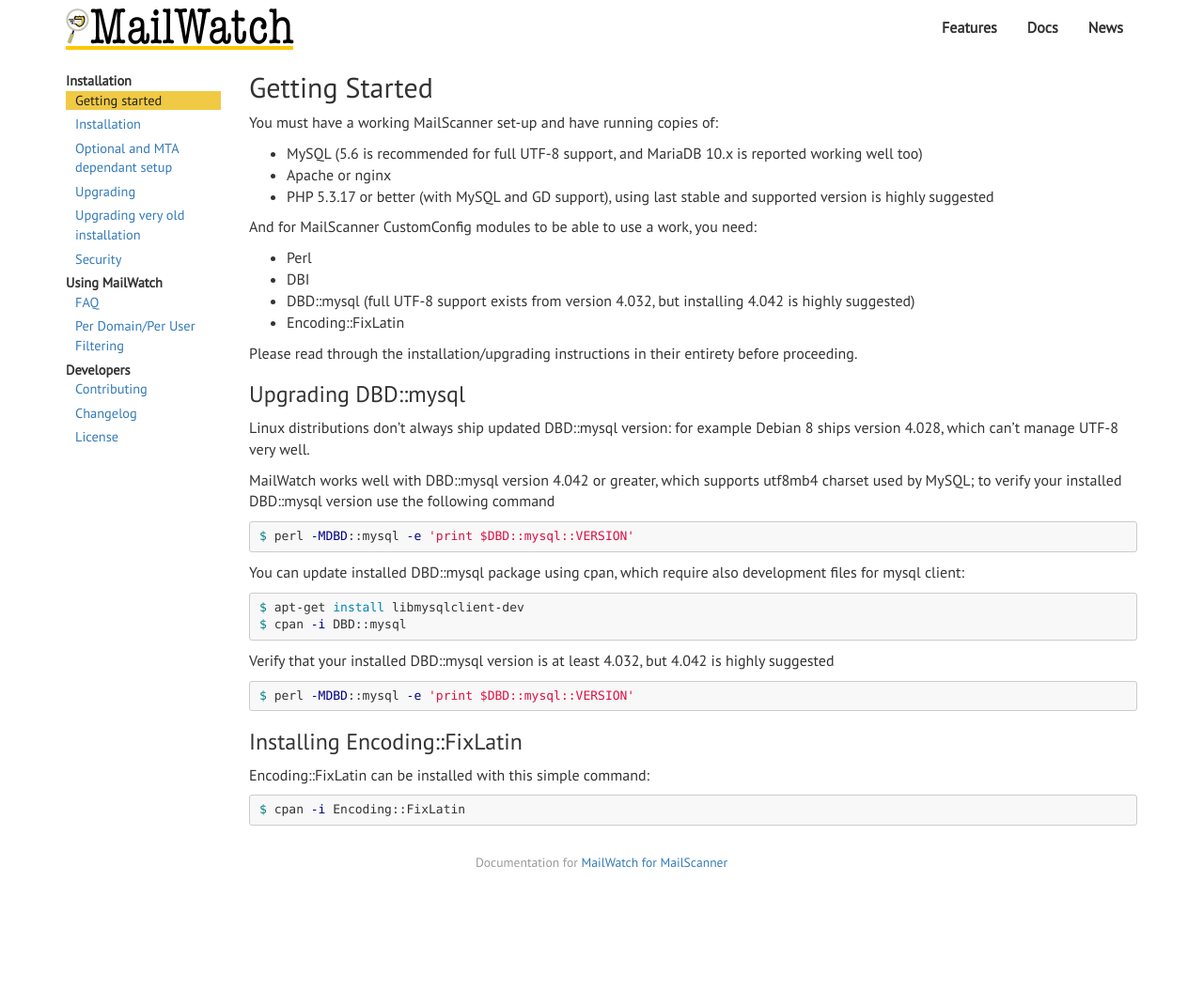
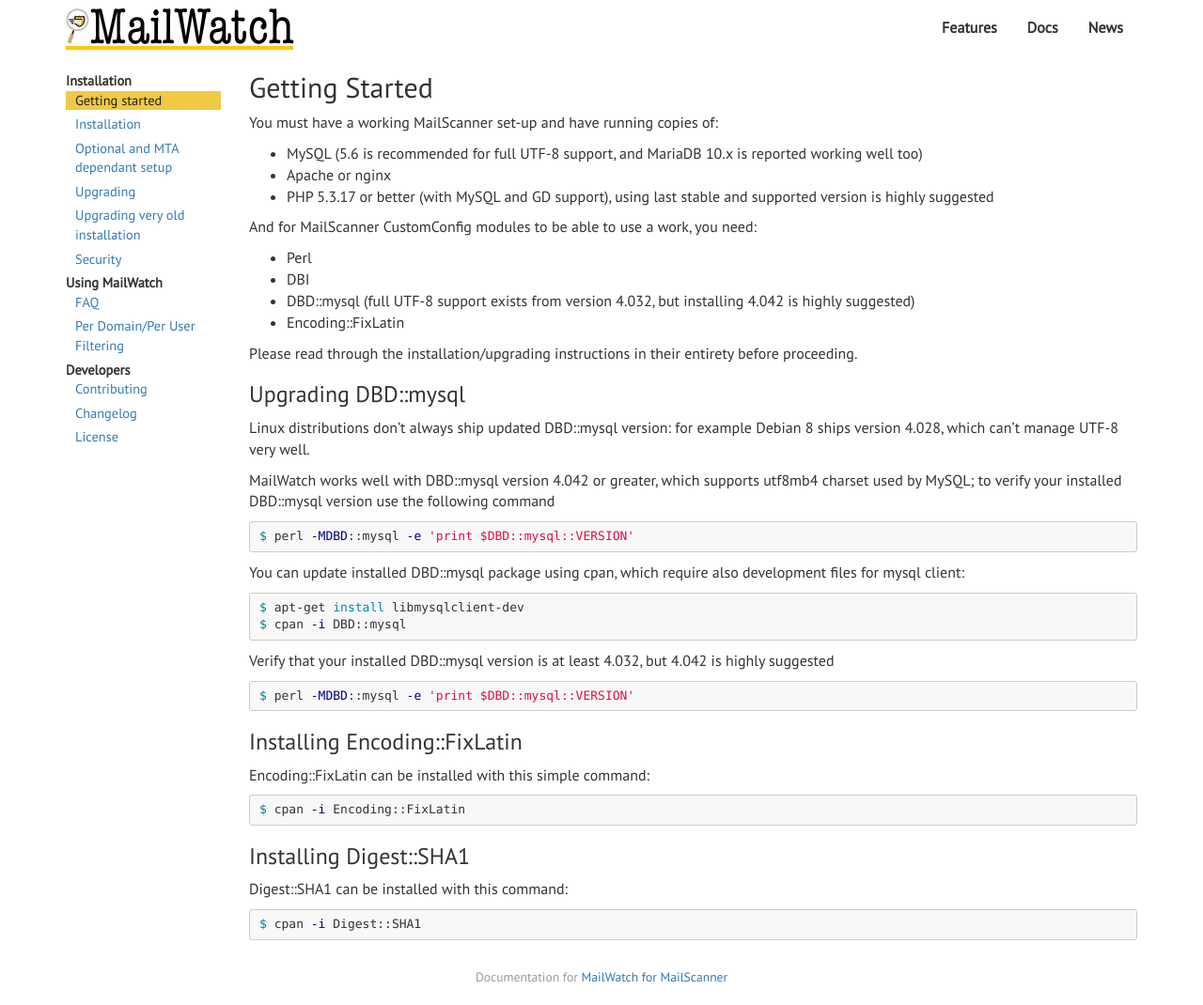
Before and after one commit to mailwatch/mailwatch-docs, a Jekyll site: the page built from _posts/2017-03-23-getting-started.md, in a window 1280 px wide. Shown: the whole page at 94% size. Built offline with Jekyll 4.4.1, drawn with Linux system fonts in a browser that asks for light colours; nearby versions of some CDN libraries; before the commit the page ends 948 px from its top, so only the background shows below that.

Commit message:
install instruction for digest::sha1

````diff
--- a/_posts/2017-03-23-getting-started.md
+++ b/_posts/2017-03-23-getting-started.md
@@ -53,3 +53,11 @@ Encoding::FixLatin can be installed with this simple command:
 ```shell
 $ cpan -i Encoding::FixLatin
 ```
+
+### Installing Digest::SHA1
+
+Digest::SHA1 can be installed with this command:
+
+```shell
+$ cpan -i Digest::SHA1
+```
````
